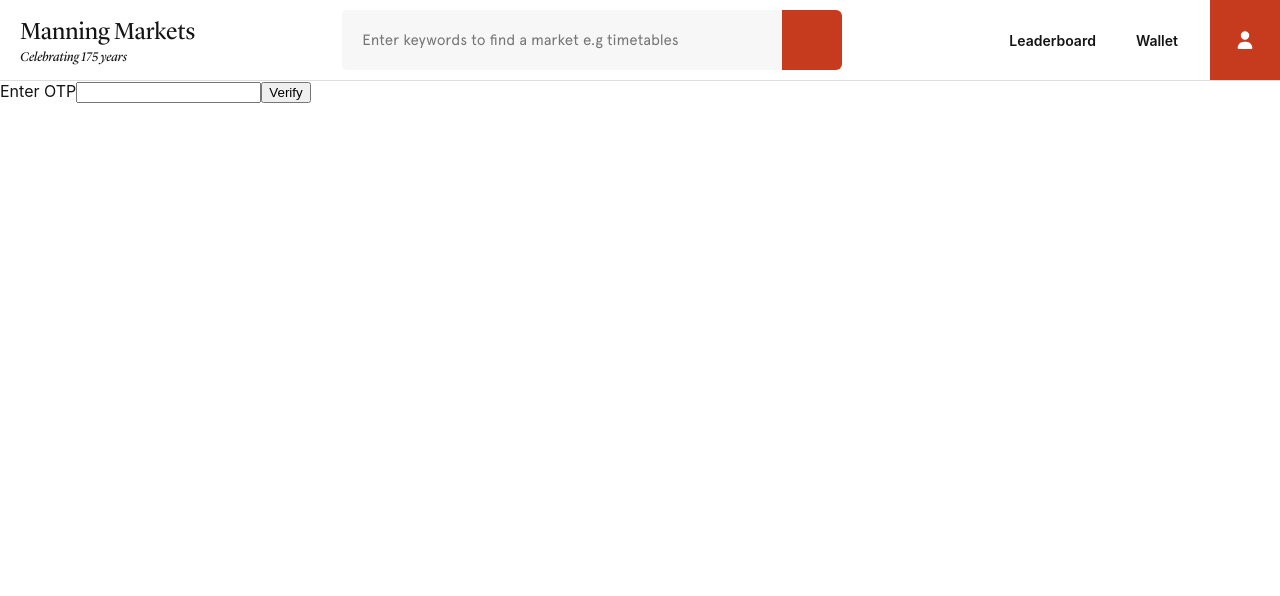
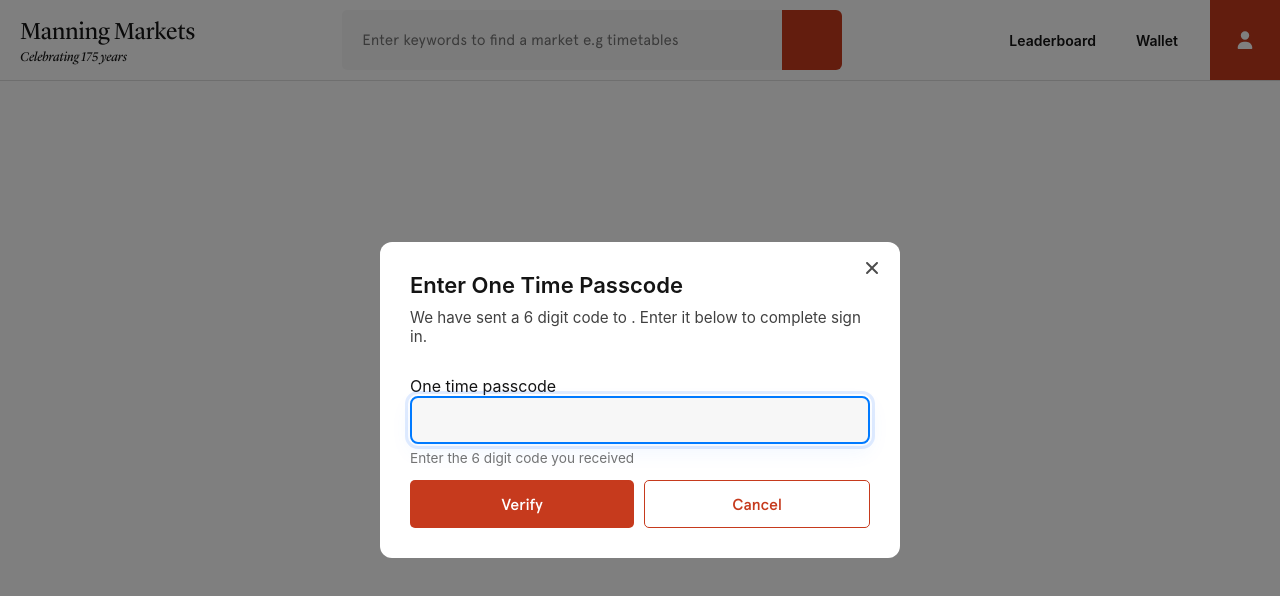
Before and after one commit to dimitrilagouris/ManningMarkets, a React (Create React App) app in the folder frontend/: page /verify-otp in a window 1280 px wide. Shown: the top 596 px of the page. Built offline with nearby package versions, Linux system fonts and the light colour scheme; no server answers; some icons are missing; a small style sheet from the web is missing.

Commit message:
add modal for otp

```diff
--- a/frontend/src/base.css
+++ b/frontend/src/base.css
@@ -11,6 +11,7 @@
     --border-rad-main: 5px;
     --select-blue: #007aff;
     --transition-base: all 0.4s ease;
+    --overlay-bg: rgba(0, 0, 0, 0.5);
 }
 
 
--- a/frontend/src/login/login.css
+++ b/frontend/src/login/login.css
@@ -141,7 +141,6 @@
 
 .login-cta:hover {
   background: var(--usyd-red);
-  box-shadow: 0 8px 20px rgba(178, 34, 52, 0.15);
 }
 
 .signup-cta {
@@ -151,7 +150,7 @@
   border-radius: var(--border-rad-main);
   background: white;
   color: var(--usyd-red-dark);
-  border: 2px solid var(--usyd-red-dark);
+  border: 1px solid var(--usyd-red-dark);
   font-weight: 600;
   font-size: 16px;
   cursor: pointer;
@@ -162,11 +161,9 @@
 
 .signup-cta:hover {
   background: var(--usyd-grey-100);
-  box-shadow: 0 8px 20px rgba(0, 0, 0, 0.08);
 }
 
 .signup-cta:disabled {
-  box-shadow: 0 8px 20px rgba(0, 0, 0, 0.08);
   background: var(--usyd-grey-200);
 }
 
--- a/frontend/src/login/login.js
+++ b/frontend/src/login/login.js
@@ -1,30 +1,40 @@
 // Login.jsx
-import React, { useState } from 'react';
+import React, { useState, useContext } from 'react';
 import { FontAwesomeIcon } from '@fortawesome/react-fontawesome';
 import { faEnvelope, faLock } from '@fortawesome/free-solid-svg-icons';
 import './login.css';
 import '../base.css';
+import '../otp/otp_window.css';
+
 
 import { DJANGO_API_BASE } from '../config';
 import { useNavigate } from 'react-router-dom';
 import Cookies from 'js-cookie';
+import { AuthContext } from '../session_management/authentication_context';
+
+import VerifyOTP from '../otp/verifyOTP';
 
 function Login() {
   const [email, setEmail] = useState('');
   const [password, setPassword] = useState('');
+  const [showOtpModal, setShowOtpModal] = useState(false);
+  const [otpEmail, setOtpEmail] = useState('');
+  const [loginLoading, setLoginLoading] = useState(false);
+  const [loginError, setLoginError] = useState(null);
+
   const navigate = useNavigate();
+  const { checkAuthStatus } = useContext(AuthContext);
 
   const onSubmit = async e => {
     e.preventDefault();
-
-    console.log("CSRF Token: ", Cookies.get("csrftoken"));
+    setLoginError(null);
+    setLoginLoading(true);
 
     try {
       const res = await fetch(`${DJANGO_API_BASE}/login/`, {
         method: "POST",
         credentials: "include",
-        headers:
-        {
+        headers: {
           "Content-Type": "application/json",
           "X-CSRFToken": Cookies.get("csrftoken"),
         },
@@ -37,18 +47,17 @@ function Login() {
       const data = await res.json();
 
       if (res.ok) {
-        console.log("Login successful", data);
-        navigate("/verify-otp", {state: { email }});
+        // show modal and pass email to verify component
+        setOtpEmail(email);
+        setShowOtpModal(true);
+      } else {
+        setLoginError(data.error || "Login failed.");
       }
-      else
-      {
-        alert(data.error || "Login failed.");
-      }
-    }
-    catch(err)
-    {
+    } catch (err) {
       console.error("Login error: ", err);
-      alert("Error occured during login");
+      setLoginError("Error occurred during login");
+    } finally {
+      setLoginLoading(false);
     }
   };
 
@@ -67,9 +76,7 @@ function Login() {
 
           <form className="login-list" onSubmit={onSubmit}>
             <label className="login-list__item login-field" htmlFor="email">
-              <div className="login-list__label">
-                <span>Email</span>
-              </div>
+              <div className="login-list__label"><span>Email</span></div>
               <div className="login-field__control">
                 <FontAwesomeIcon icon={faEnvelope} className="field-icon" />
                 <input
@@ -83,9 +90,7 @@ function Login() {
             </label>
 
             <label className="login-list__item login-field" htmlFor="password">
-              <div className="login-list__label">
-                <span>Password</span>
-              </div>
+              <div className="login-list__label"><span>Password</span></div>
               <div className="login-field__control">
                 <FontAwesomeIcon icon={faLock} className="field-icon" />
                 <input
@@ -98,13 +103,35 @@ function Login() {
               </div>
             </label>
 
-            <button type="submit" className="login-cta">Log In</button>
+            <button type="submit" className="login-cta" disabled={loginLoading}>
+              {loginLoading ? 'Logging in...' : 'Log In'}
+            </button>
           </form>
-            <button className="signup-cta">Sign Up</button>
+
+          {loginError && <div className="login-error" role="alert">{loginError}</div>}
+
+          <button className="signup-cta">Sign Up</button>
 
           <a className="info-link" href="#partner">Forgot password?</a>
         </div>
       </aside>
+
+      {showOtpModal && (
+        <VerifyOTP
+          email={otpEmail}
+          onClose={() => setShowOtpModal(false)}
+          onSuccess={async () => {
+            // update auth state then navigate
+            try {
+              await checkAuthStatus();
+            } catch (err) {
+              console.warn("checkAuthStatus failed:", err);
+            }
+            setShowOtpModal(false);
+            navigate('/markets');
+          }}
+        />
+      )}
     </div>
   );
 }
--- /dev/null
+++ b/frontend/src/otp/otp_window.css
@@ -0,0 +1,191 @@
+.modal-overlay {
+  position: fixed;
+  inset: 0;
+  display: flex;
+  align-items: center;
+  justify-content: center;
+  background: rgba(0,0,0,0.5);
+  z-index: 9999;
+  padding: 20px;
+  animation: ov-fade 180ms ease-out;
+}
+
+@keyframes ov-fade {
+  from { opacity: 0; }
+  to { opacity: 1; }
+}
+
+/* modal container */
+.modal-content {
+  background: #fff;
+  width: 100%;
+  display: flex;
+  flex-direction: column;
+  max-width: 520px;
+  border-radius: 12px;
+  padding: 30px;
+  position: relative;
+  box-sizing: border-box;
+  animation: modal-pop 190ms cubic-bezier(.2,.9,.3,1);
+  gap: 10px;
+}
+
+@keyframes modal-pop {
+  from { transform: translateY(-6px) scale(.995); opacity: 0; }
+  to { transform: translateY(0) scale(1); opacity: 1; }
+}
+
+/* close button */
+.modal-close {
+  position: absolute;
+  right: 12px;
+  top: 12px;
+  background: transparent;
+  border: none;
+  cursor: pointer;
+  font-size: 16px;
+  padding: 6px;
+  color: rgba(0,0,0,0.7);
+  line-height: 1;
+}
+
+/* heading and lead text */
+#otp-modal-title {
+  font-size: 22px;
+  font-weight: 600;
+  color: var(--usyd-grey-800);
+  margin: 0;
+}
+
+.modal-content p {
+  margin: 0 0 12px 0;
+  color: rgba(0,0,0,0.75);
+  font-size: 0.95rem;
+}
+
+/* small form layout */
+.otp-form { margin-top: 8px; }
+
+/* mimic login input wrapper styles where useful */
+/* container you could add around inputs if you want icons etc */
+.login-field__control {
+  display: flex;
+  align-items: center;
+  gap: 12px;
+  background: var(--usyd-grey-100);
+  border-radius: var(--border-rad-main);
+  padding: 12px 14px;
+  box-sizing: border-box;
+  border: 2px solid transparent;
+  transition: var(--transition-base);
+}
+
+.login-field__control:focus-within {
+  border-color: var(--select-blue);
+  box-shadow: 0 8px 22px rgba(0, 122, 255, 0.06);
+}
+
+/* the OTP input itself, styled to match your login inputs */
+.otp-input {
+  width: 100%;
+  padding: 12px 14px;
+  font-size: 16px;
+  border-radius: 8px;
+  border: 2px solid transparent;
+  box-sizing: border-box;
+  outline: none;
+  background: var(--usyd-grey-100);
+  color: var(--usyd-grey-800);
+  font-family: inherit;
+  transition: border-color 120ms ease, box-shadow 120ms ease;
+}
+
+.otp-input:focus {
+  border-color: var(--select-blue);
+  box-shadow: 0 8px 22px rgba(0,122,255,0.06);
+}
+
+/* helper text */
+.otp-help {
+  font-size: 0.85rem;
+  color: rgba(0,0,0,0.55);
+  margin-top: 6px;
+}
+
+/* error */
+.otp-error {
+  color: #b00020;
+  margin-top: 8px;
+  font-size: 0.9rem;
+}
+
+/* actions row uses your existing button classes so visuals match */
+.otp-actions {
+  display: flex;
+  gap: 10px;
+  margin-top: 14px;
+  align-items: center;
+}
+
+/* button styles taken from your login.css so modal buttons match */
+.login-cta {
+  margin-top: 0; /* modal layout controls spacing */
+  padding: 14px 16px;
+  border-radius: var(--border-rad-main);
+  background: var(--usyd-red-dark);
+  color: white;
+  border: none;
+  font-weight: 600;
+  font-size: 16px;
+  cursor: pointer;
+  transition: var(--transition-base);
+  height: 48px;
+  font-family: Apercu, -apple-system, "Segoe UI", Roboto, "Helvetica Neue", Arial, sans-serif;
+}
+
+.login-cta:hover {
+  background: var(--usyd-red);
+}
+
+.login-cta:disabled {
+  opacity: 0.6;
+  cursor: not-allowed;
+}
+
+.signup-cta {
+  margin-top: 0;
+  padding: 14px 16px;
+  border-radius: var(--border-rad-main);
+  background: white;
+  color: var(--usyd-red-dark);
+  border: 1px solid var(--usyd-red-dark);
+  font-weight: 600;
+  font-size: 16px;
+  cursor: pointer;
+  transition: var(--transition-base);
+  height: 48px;
+  font-family: Apercu, -apple-system, "Segoe UI", Roboto, "Helvetica Neue", Arial, sans-serif;
+}
+
+.signup-cta:hover {
+  background: var(--usyd-grey-100);
+}
+
+.signup-cta:disabled {
+  background: var(--usyd-grey-200);
+}
+
+/* responsive tweaks */
+@media (max-width: 420px) {
+  .modal-content { padding: 16px; }
+  .otp-actions { flex-direction: column-reverse; gap: 8px; align-items: stretch; }
+}
+
+/* keyboard focus outlines for accessibility */
+.modal-close:focus,
+.login-cta:focus,
+.signup-cta:focus,
+.otp-input:focus {
+  outline: 3px solid rgba(11,102,255,0.12);
+  outline-offset: 2px;
+}
--- a/frontend/src/otp/verifyOTP.js
+++ b/frontend/src/otp/verifyOTP.js
@@ -1,20 +1,34 @@
-import React, { useContext, useState } from 'react';
-
+// VerifyOTP.jsx
+import React, { useEffect, useRef, useState, useContext } from 'react';
+import { FontAwesomeIcon } from '@fortawesome/react-fontawesome';
+import { faTimes } from '@fortawesome/free-solid-svg-icons';
+import Cookies from 'js-cookie';
 import { DJANGO_API_BASE } from '../config';
-import Cookies from 'js-cookie';
-import { useLocation, useNavigate } from 'react-router-dom';
 import { AuthContext } from '../session_management/authentication_context';
 
-function VerifyOTP() {
-    const [otp, setOtp] = useState('')
-    const location = useLocation()
-    const navigate = useNavigate()
-    const email = location.state?.email
-    const { checkAuthStatus }  = useContext(AuthContext);
+function VerifyOTP({ email, onClose, onSuccess }) {
+  const [otp, setOtp] = useState('');
+  const [submitting, setSubmitting] = useState(false);
+  const [error, setError] = useState(null);
+  const otpInputRef = useRef(null);
+  const { checkAuthStatus } = useContext(AuthContext);
 
-    const onSubmit = async e => {
-        e.preventDefault()
+  useEffect(() => {
+    if (otpInputRef.current) otpInputRef.current.focus();
 
+    const onKey = (e) => {
+      if (e.key === 'Escape') onClose();
+    };
+    window.addEventListener('keydown', onKey);
+    return () => window.removeEventListener('keydown', onKey);
+  }, [onClose]);
+
+  const submitOtp = async (e) => {
+    e && e.preventDefault();
+    setError(null);
+    setSubmitting(true);
+
+    try {
       const res = await fetch(`${DJANGO_API_BASE}/verify-otp/`, {
         method: "POST",
         credentials: "include",
@@ -22,25 +36,76 @@ function VerifyOTP() {
           "Content-Type": "application/json",
           "X-CSRFToken": Cookies.get("csrftoken"),
         },
-            body: JSON.stringify({ username: email, otp: otp}),
+        body: JSON.stringify({ username: email, otp: otp }),
       });
 
       const data = await res.json();
+
       if (res.ok) {
+        // refresh auth via context if available then call onSuccess
+        try {
           await checkAuthStatus();
-            navigate("/markets");
+        } catch (err) {
+          console.warn("checkAuthStatus failed:", err);
         }
-        else {
-            alert(data.error || "OTP verification failed");
+        onSuccess && onSuccess();
+      } else {
+        setError(data.error || "OTP verification failed");
+      }
+    } catch (err) {
+      console.error("OTP verify error:", err);
+      setError("Network or server error occurred");
+    } finally {
+      setSubmitting(false);
     }
   };
 
   return (
-        <form onSubmit={onSubmit}>
-            <label>Enter OTP</label>
-            <input value={otp} onChange={e => setOtp(e.target.value)} required />
-            <button type="submit">Verify</button>
+    <div
+      className="modal-overlay"
+      role="dialog"
+      aria-modal="true"
+      aria-labelledby="otp-modal-title"
+      onMouseDown={(e) => {
+        if (e.target === e.currentTarget) onClose();
+      }}
+    >
+      <div className="modal-content" role="document" onMouseDown={(e) => e.stopPropagation()}>
+        <button className="modal-close" aria-label="Close" onClick={onClose}>
+          <FontAwesomeIcon icon={faTimes} />
+        </button>
+
+        <h1 id="otp-modal-title">Enter One Time Passcode</h1>
+        <p>We have sent a 6 digit code to <strong>{email}</strong>. Enter it below to complete sign in.</p>
+
+        <form onSubmit={submitOtp} className="otp-form">
+          <label className="otp-label" htmlFor="otp-input">One time passcode</label>
+          <input
+            id="otp-input"
+            ref={otpInputRef}
+            value={otp}
+            onChange={e => setOtp(e.target.value)}
+            inputMode="numeric"
+            pattern="\d*"
+            required
+            className="otp-input"
+            aria-describedby="otp-help"
+          />
+          <div id="otp-help" className="otp-help">Enter the 6 digit code you received</div>
+
+          {error && <div className="otp-error" role="alert">{error}</div>}
+
+          <div className="otp-actions">
+            <button type="submit" className="login-cta" disabled={submitting}>
+              {submitting ? 'Verifying...' : 'Verify'}
+            </button>
+            <button type="button" className="signup-cta" onClick={onClose} disabled={submitting}>
+              Cancel
+            </button>
+          </div>
         </form>
+      </div>
+    </div>
   );
 }
 
```
Also changed, not shown: frontend/src/orderbook/orderbook.css (+34 -43 lines). Lines whose indentation alone changed are shown as unchanged.
